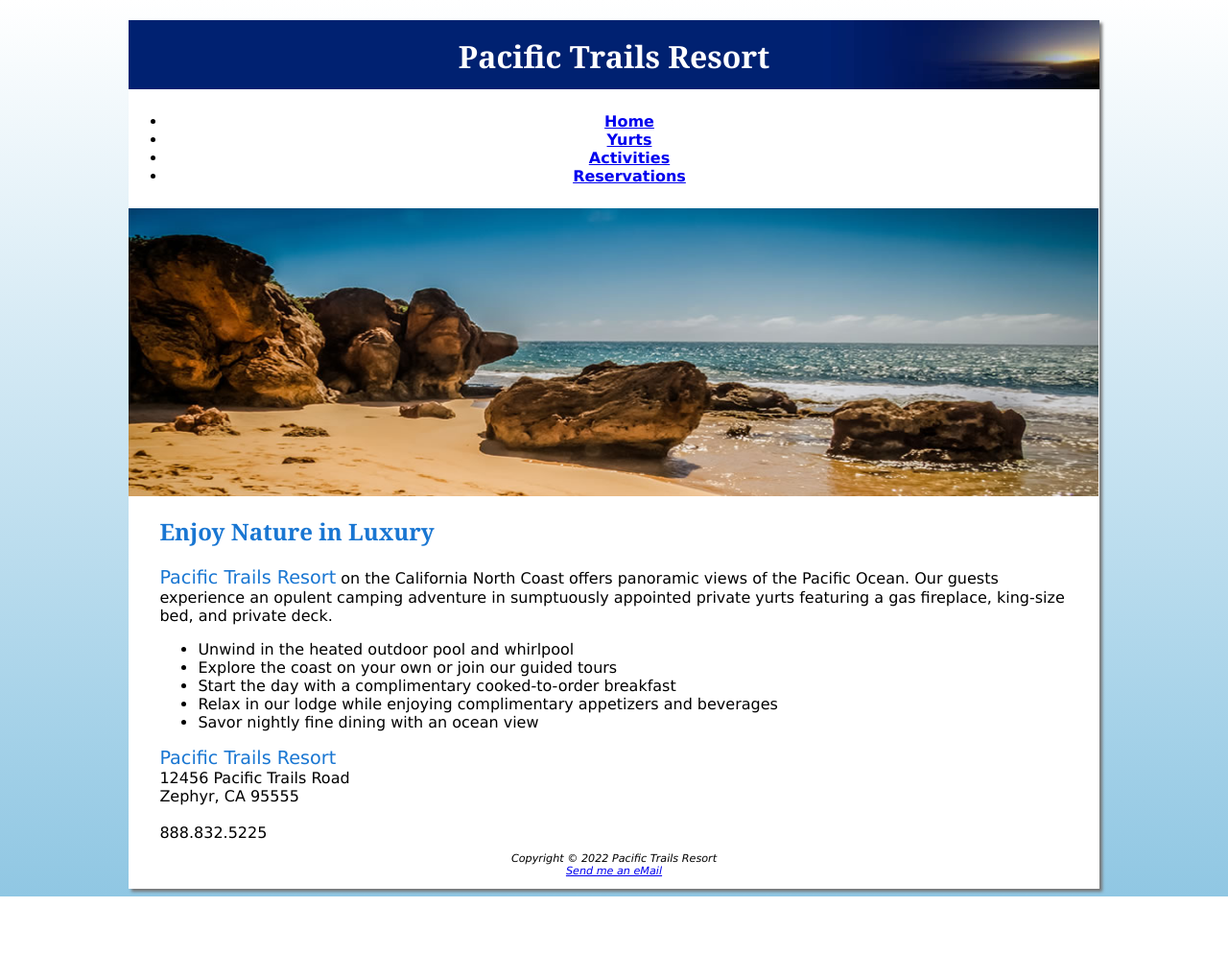
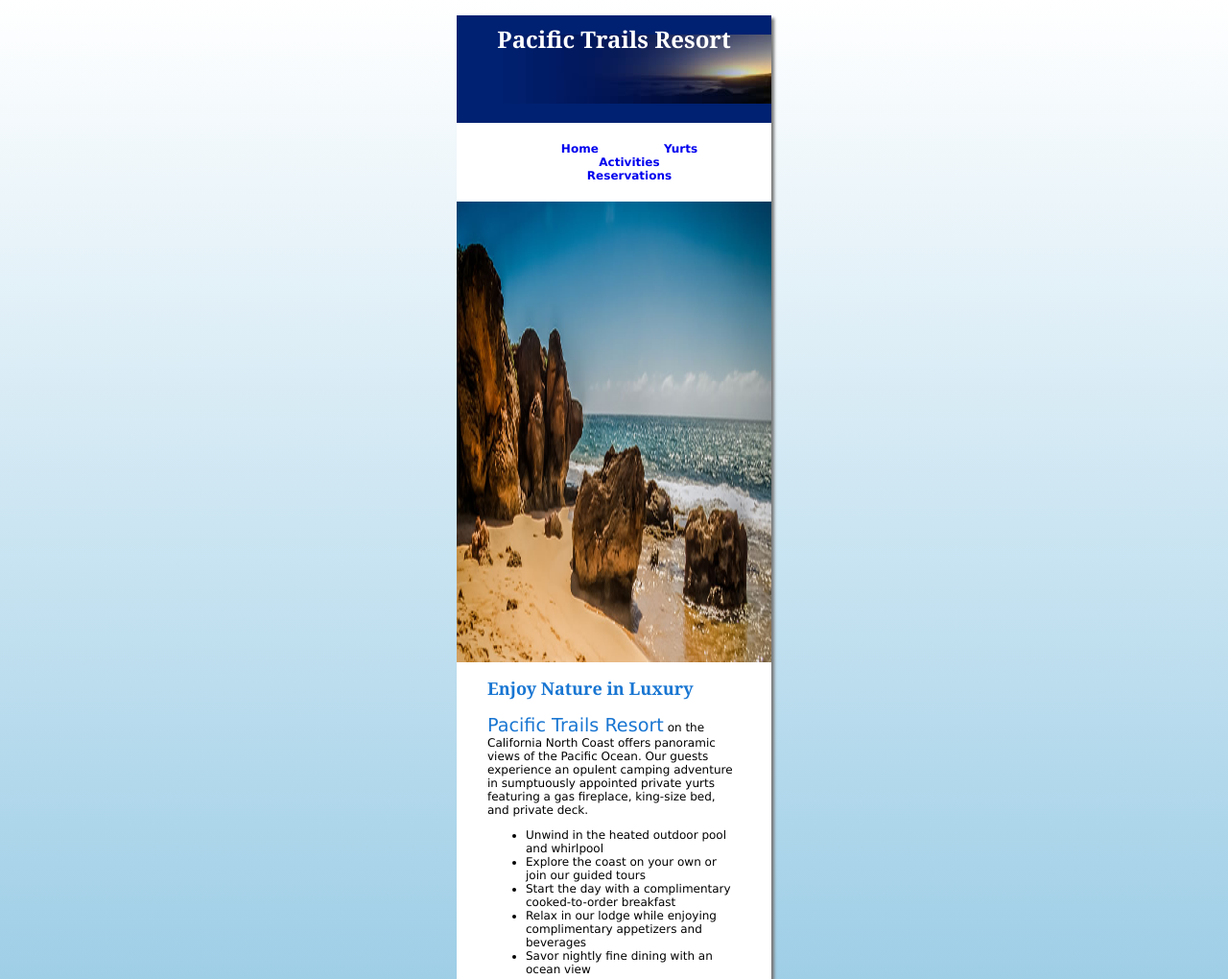
Before and after one commit to 96Trippy96/CIS133DA_Spring24, a plain HTML site: page week7/PacificTrails/index.html in a window 1280 px wide. Shown: the top 1020 px of the page at 96% size. Before the commit the page ends 934 px from the top, so only its background shows below. Drawn offline with Linux system fonts and the light colour scheme.

Commit message:
wowclasswork

```diff
--- a/week7/PacificTrails/pacific.css
+++ b/week7/PacificTrails/pacific.css
@@ -1,6 +1,7 @@
 body {
     background-image: linear-gradient(to bottom, #FFFFFF, #90C7E3);
     font-family: Verdana, Arial, sans-serif;
+    font-size: 12px;
 }
 
 header {
@@ -10,28 +11,28 @@ header {
     background-repeat: no-repeat;
     color: #FFFFFF;
     font-family: Georgia, serif;
-    height: 72px;
+    height: 7rem;
 }
 
 nav {
 	font-weight: bold;
-	padding-top: .5em;
-	padding-right: .5em;
-	padding-bottom: .5em;
+	padding-top: .5rem;
+	padding-right: .5rem;
+	padding-bottom: .5rem;
 	text-align: center;
 }
 
 main {
-    padding-left: 2em;
-    padding-right: 2em;
+    padding-left: 2rem;
+    padding-right: 2rem;
     display: block;
 }
 
 footer {
-    font-size: .70em;
+    font-size: .70rem;
     font-style: italic;
     text-align: center;
-    padding: 1em;
+    padding: 1rem;
 }
 
 dt {
@@ -41,7 +42,7 @@ dt {
 
 h1 {
     text-align: center;
-    padding-top: .5em;
+    padding-top: .5rem;
 }
 
 h2 {
@@ -55,11 +56,23 @@ h3 {
 
 .resort {
     color: #1976D2;
-    font-size: 1.2em;
+    font-size: 1.2rem;
 }
 
+nav a {
+    text-decoration: none;
+}
+
+nav ul {
+    list-style-type: none;
+}
+
+nav li {
+    display: inline;
+    padding: 2rem;
+}
 #homehero {
-    height: 300px;
+    height: 30rem;
     background-image: url('images/coast.jpg');
     background-repeat: no-repeat;
     background-size: 100% 100%;
@@ -70,7 +83,7 @@ h3 {
     margin-left: auto;
     margin-right: auto;
     width: 80%;
-    min-width: 960px;
-    max-width: 2048px;
+    min-width: 9.5rem;
+    max-width: 20.5rem;
     box-shadow: 3px 3px 3px #777;
 }
--- /dev/null
+++ b/week7/style.css
@@ -0,0 +1,39 @@
+/*
+colors
+    dark blue rgb(0, 0, 128)
+    medium blue rgb(0, 0, 255)
+    light blue rgb(128, 128, 255)
+*/
+
+* {
+    margin: 0;
+    padding: 0;
+    box-sizing: border-box;
+}
+
+body {
+    font-family: Verdana, Geneva, Tahoma, sans-serif;
+    font-weight: 400;
+    font-size: 10px;
+    line-height: 1.7;
+    padding: 2rem;
+}
+
+h1 {
+    font-family: 'Times New Roman', Times, serif;
+    font-weight: 700;
+    font-size: 2rem;
+    color: rgb(0, 0, 128);
+}
+
+@media only screen and (min-width: 768px) {
+    body {
+        font-size: 15px;
+    }
+}
+
+@media only screen and (min-width: 1200px) {
+    body {
+        font-size: 20px;
+    }
+}
```
Also changed, not shown: week7/index.html (added, +12 -0 lines), week7/lighthouse.html (+4 -0 lines), week7/wildflowers.html (+6 -1 lines).
